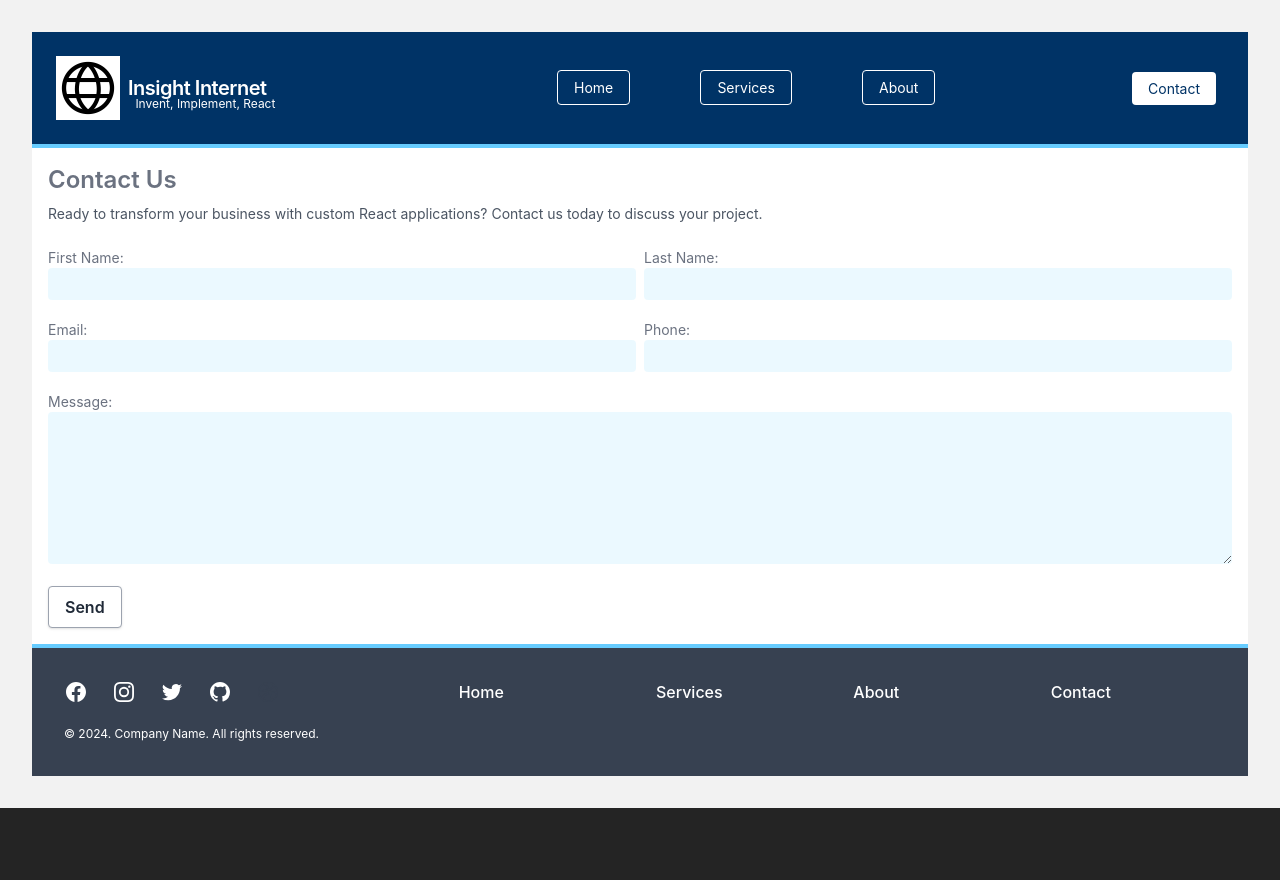
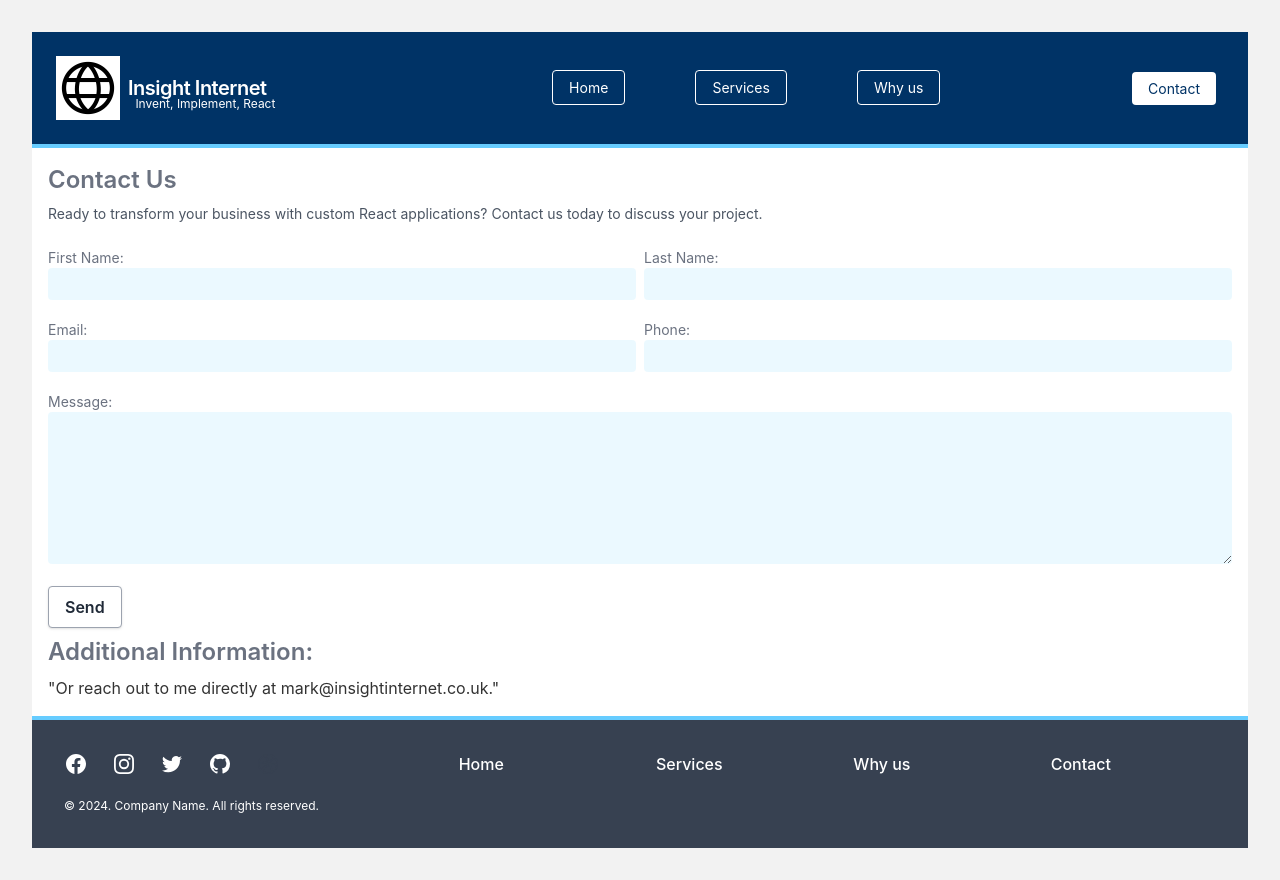
Before and after one commit to matherton/insightinternetApp, a Vue app: page /contact in a window 1280 px wide. Before the commit the page ends 808 px from the top, so only its background shows below. Built offline with nearby package versions, Linux system fonts and the light colour scheme.

Commit message:
changed about page to why us and associated links

```diff
--- a/src/components/Footer.vue
+++ b/src/components/Footer.vue
@@ -150,7 +150,7 @@
             <router-link
               to="/about"
               class="font-medium text-gray-700 transition hover:opacity-75 text-white"
-              >About</router-link
+              >Why us</router-link
             >
           </div>
 
--- a/src/components/Header.vue
+++ b/src/components/Header.vue
@@ -1,5 +1,5 @@
 <script setup>
-import ContactForm from "./ContactForm.vue";
+import ContactForm from "./pages/ContactForm.vue";
 defineProps({
   msg: String,
 });
@@ -28,7 +28,7 @@ defineProps({
             >Services</router-link
           >
           <router-link to="/about" class="button-primary px-4 py-2 mr-2"
-            >About</router-link
+            >Why us</router-link
           >
         </div>
         <div>
--- a/src/components/ContactForm.vue
+++ b/src/components/pages/ContactForm.vue
@@ -24,8 +24,6 @@
             type="text"
             name="first_name"
             id="first_name_field"
-            v-model="first_name"
-            required
           />
         </div>
         <div class="w-1/2">
@@ -37,7 +35,6 @@
             type="text"
             name="last_name"
             id="last_name_field"
-            v-model="last_name"
             required
           />
         </div>
@@ -52,7 +49,6 @@
             type="email"
             name="email"
             id="email_field"
-            v-model="email"
             required
           />
         </div>
@@ -65,7 +61,6 @@
             type="tel"
             name="phone"
             id="phone_field"
-            v-model="phone"
           />
         </div>
       </div>
@@ -79,24 +74,57 @@
           name="message"
           id="message_field"
           rows="6"
-          v-model="message"
           required
         ></textarea>
+        <input
+          type="hidden"
+          name="_next"
+          value="https://yourdomain.co/thanks.html"
+        />
       </div>
       <button
         type="submit"
         class="bg-white hover:var(--accent-orange) text-gray-800 font-semibold py-2 px-4 border border-gray-400 rounded shadow"
+        @click="checkFormComplete($event)"
       >
         Send
       </button>
     </form>
+
+    <h2 class="text-2xl text-gray-500 font-semibold mb-2 mt-2">
+      Additional Information:
+    </h2>
+    <p>
+      "Or reach out to me directly at
+      <a href="mailto:mark@insightinternet.co.uk" class="email-link"
+        >mark@insightinternet.co.uk</a
+      >."
+    </p>
   </main>
 </template>
 
 <script>
 export default {
   name: "ContactForm",
-  methods: {},
+  data() {
+    return {
+      formFields: ["last_name", "email", "message"],
+    };
+  },
+  methods: {
+    checkFormComplete(event) {
+      const isFormComplete = this.formFields.every((field) => {
+        return !!document.getElementById(field).value;
+      });
+
+      if (!isFormComplete) {
+        alert("Please fill in all fields!");
+        event.preventDefault();
+      } else {
+        this.$router.push({ name: "home" });
+      }
+    },
+  },
 };
 </script>
 
@@ -115,4 +143,8 @@ form button:hover {
   transition-timing-function: cubic-bezier(0.4, 0, 0.2, 1);
   transition-duration: 150ms;
 }
+.email-link:hover {
+  color: var(--accent-orange);
+  text-decoration: underline;
+}
 </style>
--- a/src/main.js
+++ b/src/main.js
@@ -6,7 +6,7 @@ import App from "./App.vue";
 import About from "./components/pages/About.vue";
 import Home from "./components/pages/Home.vue";
 import Services from "./components/pages/Services.vue";
-import ContactForm from "./components/ContactForm.vue";
+import ContactForm from "./components/pages/ContactForm.vue";
 
 const routes = [
   {
```
